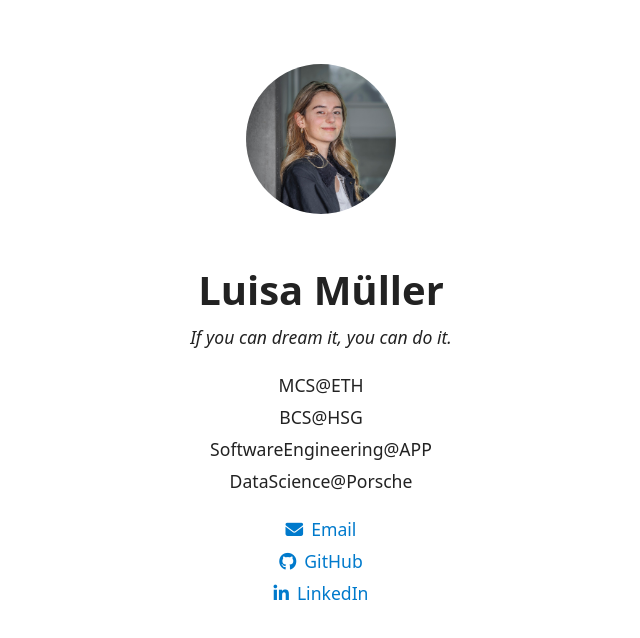
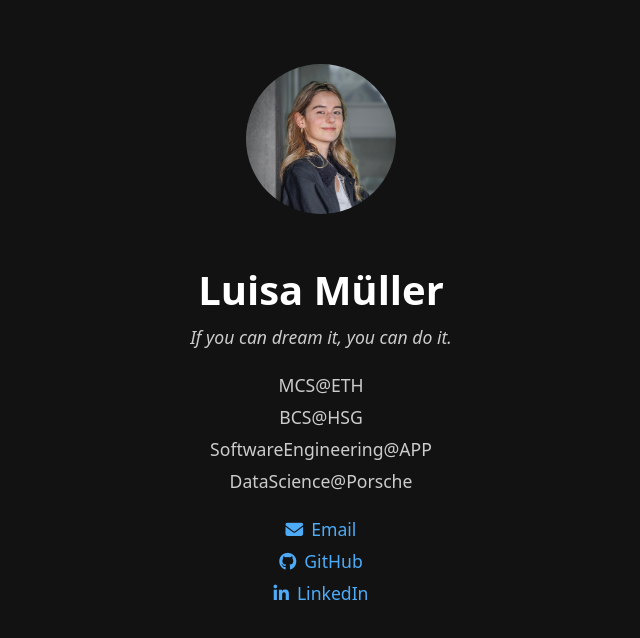
Before and after one commit to luisaellamueller/website, a plain HTML site: page index.html in a window 1280 px wide. Shown: the whole page, without its empty margins (319-959 px from the left). Drawn offline with Linux system fonts and the light colour scheme.

Commit message:
Update index.html

```diff
--- a/index.html
+++ b/index.html
@@ -9,13 +9,14 @@
   <style>
     body {
       font-family: system-ui, sans-serif;
-      background: #fff;
-      color: #222;
+      background: #121212;
+      color: #e0e0e0;
       max-width: 600px;
       margin: 4rem auto;
       padding: 0 1rem;
       text-align: center;
     }
+
     img {
       width: 150px;
       height: 150px;
@@ -23,39 +24,52 @@
       object-fit: cover;
       margin-bottom: 1rem;
     }
+
     h1 {
       display: block;
       font-size: 2.5rem;
       margin-bottom: 0.5rem;
+      color: #ffffff;
     }
+
     p {
       font-size: 1.1rem;
       margin: 0.5rem 0;
+      color: #cccccc;
     }
+
     .stations {
       margin-top: 1.5rem;
     }
+
     .stations a {
       display: block;
       margin: 0.5rem 0;
       font-size: 1.1rem;
+      color: #cccccc;
+      text-decoration: none;
     }
-    .stations a i {
-      margin-right: 8px;
+
+    .stations a:hover {
+      color: #4dabf7;
     }
+
     .links {
       margin-top: 1.5rem;
     }
+
     .links a {
       display: block;
       margin: 0.5rem 0;
       text-decoration: none;
-      color: #007acc;
+      color: #4dabf7;
       font-size: 1.1rem;
     }
+
     .links a i {
       margin-right: 8px;
     }
+
     .links a:hover {
       text-decoration: underline;
     }
@@ -65,12 +79,14 @@
   <img src="luisaportrait.jpeg" alt="Luisa Müller" />
   <h1>Luisa Müller</h1>
   <p><em>If you can dream it, you can do it.</em></p>
+
   <div class="stations">
-  <a>MCS@ETH</a>
-  <a>BCS@HSG</a>
-  <a>SoftwareEngineering@APP</a>
-  <a>DataScience@Porsche</a>
+    <a>MCS@ETH</a>
+    <a>BCS@HSG</a>
+    <a>SoftwareEngineering@APP</a>
+    <a>DataScience@Porsche</a>
   </div>
+
   <div class="links">
     <a href="mailto:luisaellamaria@protonmail.com"><i class="fas fa-envelope"></i>Email</a>
     <a href="https://github.com/luisaellamueller" target="_blank"><i class="fab fa-github"></i>GitHub</a>
```
